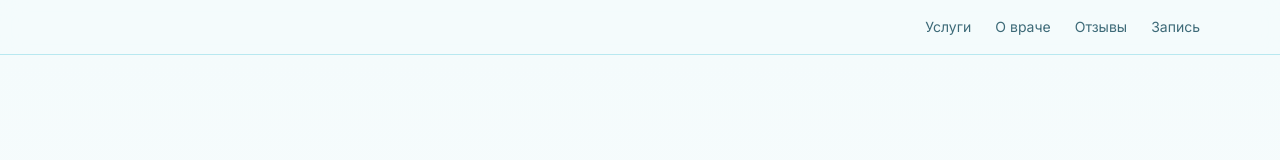
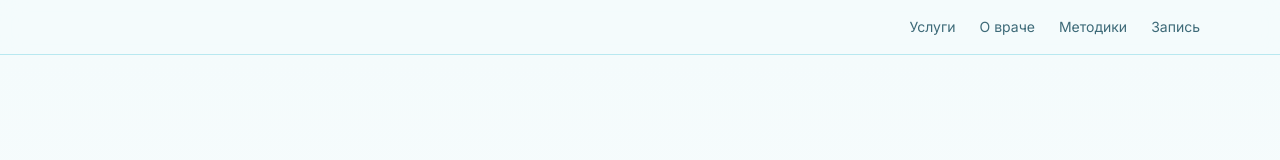
Before and after one commit to azamatbmk/oleg-bekoev, a Next.js app: page / in a window 1280 px wide. Shown: the top 160 px of the page. Built offline with nearby package versions, Linux system fonts and the light colour scheme; no server answers.

Commit message:
Изменили название видео блока

```diff
--- a/components/SiteHeader/SiteHeader.tsx
+++ b/components/SiteHeader/SiteHeader.tsx
@@ -3,7 +3,7 @@ import styles from "./SiteHeader.module.css";
 const links = [
   { href: "#services", label: "Услуги" },
   { href: "#about", label: "О враче" },
-  { href: "#reviews", label: "Отзывы" },
+  { href: "#videos", label: "Методики" },
   { href: "#book", label: "Запись" },
 ] as const;
 
--- a/components/VideoReviews/VideoReviews.tsx
+++ b/components/VideoReviews/VideoReviews.tsx
@@ -11,15 +11,15 @@ export default function VideoReviews() {
     .filter((item) => item.source !== null);
 
   return (
-    <section className={styles.reviews} id="reviews">
+    <section className={styles.reviews} id="videos">
       <div className={styles.container}>
         <div className={styles.header}>
-          <span className={styles.label}>Отзывы</span>
+          <span className={styles.label}>Видео</span>
           <h2 className={styles.title}>
-            Видеоотзывы <em>пациентов</em>
+            Методики лечения и <em>профессиональный опыт</em>
           </h2>
           <p className={styles.subtitle}>
-            Реальные истории людей, которым помогла консультация и лечение.
+            О подходе к терапии, навыках и методах работы с пациентами.
           </p>
         </div>
 
@@ -39,12 +39,12 @@ export default function VideoReviews() {
                       controls
                       playsInline
                       preload="metadata"
-                      aria-label={`Видеоотзыв ${index + 1}`}
+                      aria-label={`Видео ${index + 1}`}
                     />
                   ) : (
                     <iframe
                       src={item.source!.src}
-                      title={`Видеоотзыв ${index + 1}`}
+                      title={`Видео ${index + 1}`}
                       loading="lazy"
                       allow="accelerometer; autoplay; clipboard-write; encrypted-media; gyroscope; picture-in-picture; web-share"
                       allowFullScreen
@@ -56,7 +56,7 @@ export default function VideoReviews() {
           </ul>
         ) : (
           <p className={styles.empty}>
-            Видеоотзывы скоро появятся в этом разделе.
+            Видео скоро появятся в этом разделе.
           </p>
         )}
       </div>
```
